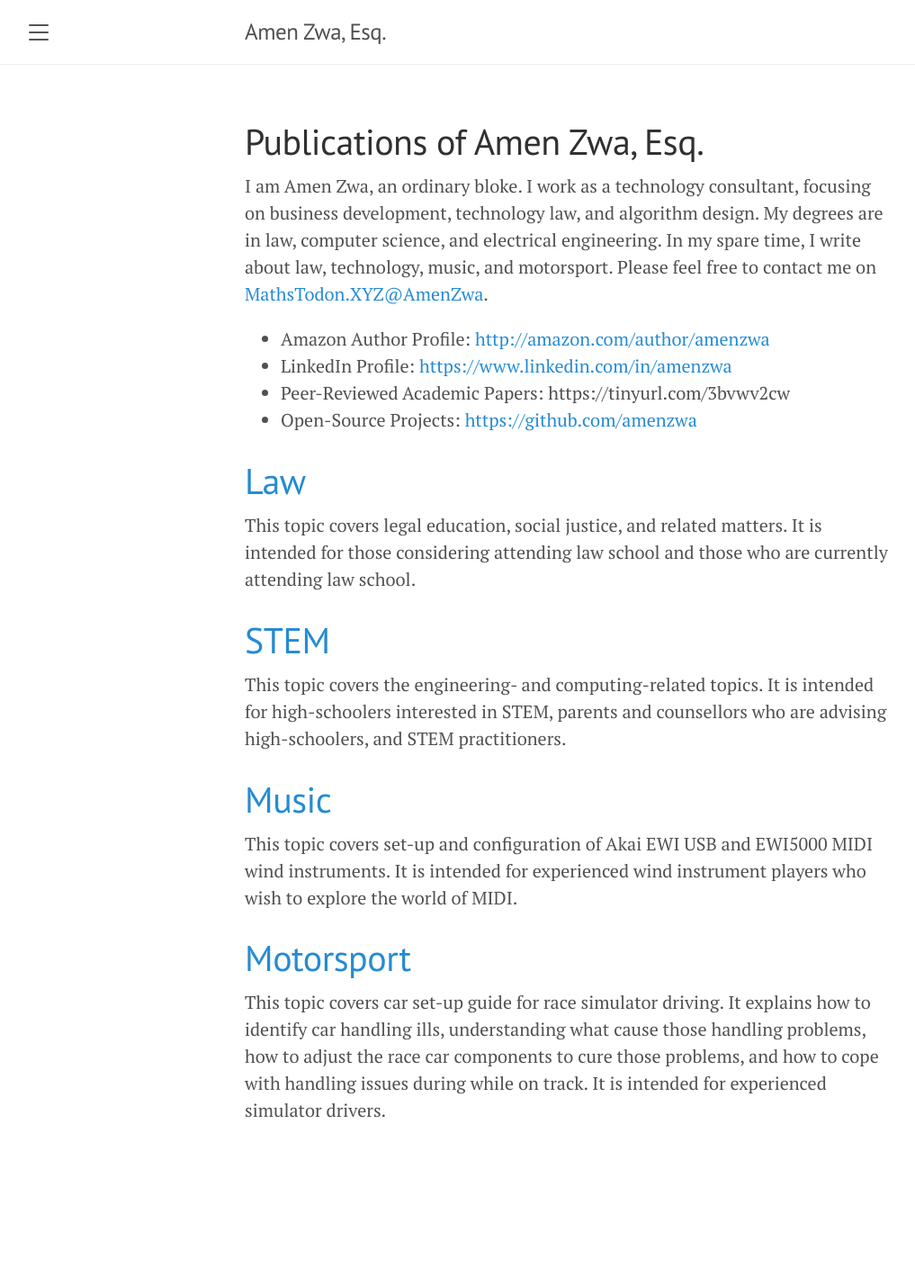
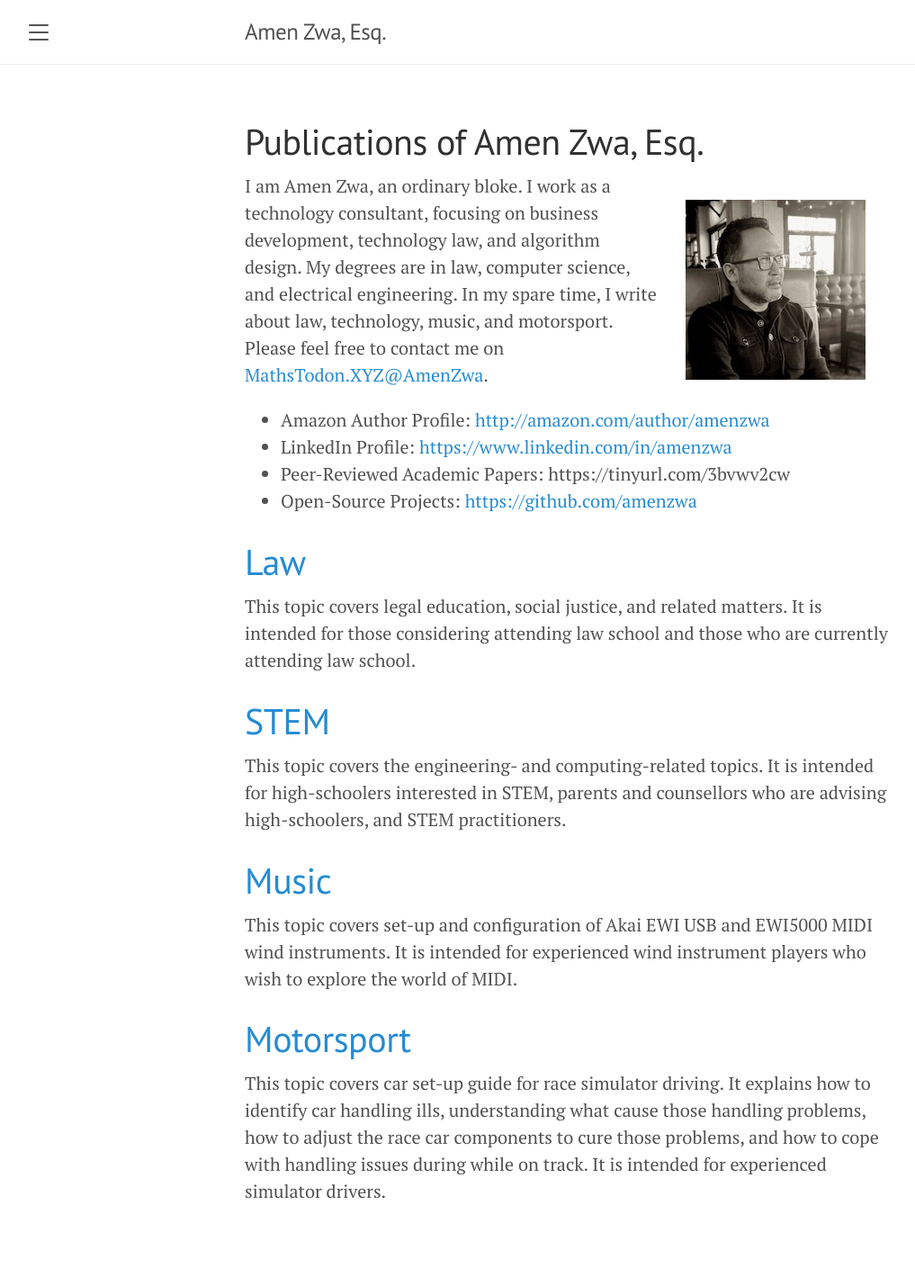
Before and after one commit to amenzwa/amenzwa.github.io, a Jekyll site: the page built from index.md, in a window 1280 px wide. Shown: the whole page at 90% size, without its empty margins (8-1025 px from the left). Built offline with Jekyll 4.4.1, drawn with Linux system fonts in a browser that asks for light colours; our own code applies the rules of GitHub Pages for plain Markdown files; the list of posts is cut into pages by our own code; before the commit the page ends 1329 px from its top, so only the background shows below that.

Commit message:
add picture to profile

```diff
--- a/index.md
+++ b/index.md
@@ -2,7 +2,7 @@
 title: "Publications of Amen Zwa, Esq."
 ---
 
-I am Amen Zwa, an ordinary bloke. I work as a technology consultant, focusing on business development, technology law, and algorithm design. My degrees are in law, computer science, and electrical engineering. In my spare time, I write about law, technology, music, and motorsport. Please feel free to contact me on <a rel="me" href="https://mathstodon.xyz/@AmenZwa">MathsTodon.XYZ@AmenZwa</a>.
+<img src="./AmenZwa.jpeg" alt="Amen restaurant BW" style="float:right;margin:20px;padding:10px" />I am Amen Zwa, an ordinary bloke. I work as a technology consultant, focusing on business development, technology law, and algorithm design. My degrees are in law, computer science, and electrical engineering. In my spare time, I write about law, technology, music, and motorsport. Please feel free to contact me on <a rel="me" href="https://mathstodon.xyz/@AmenZwa">MathsTodon.XYZ@AmenZwa</a>.
 
 - Amazon Author Profile: [http://amazon.com/author/amenzwa](http://amazon.com/author/amenzwa)
 - LinkedIn Profile: [https://www.linkedin.com/in/amenzwa](https://www.linkedin.com/in/amenzwa)
```
Also changed, not shown: AmenZwa.jpeg (added).
